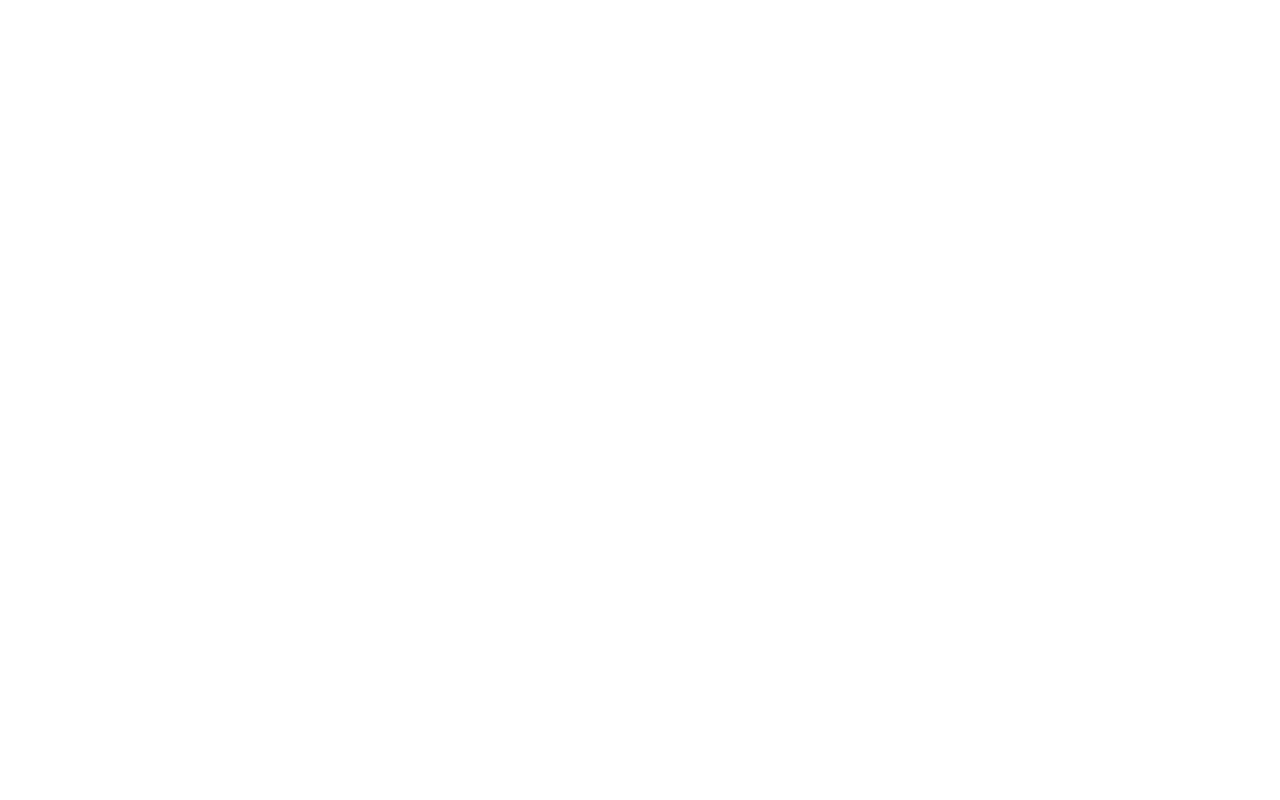
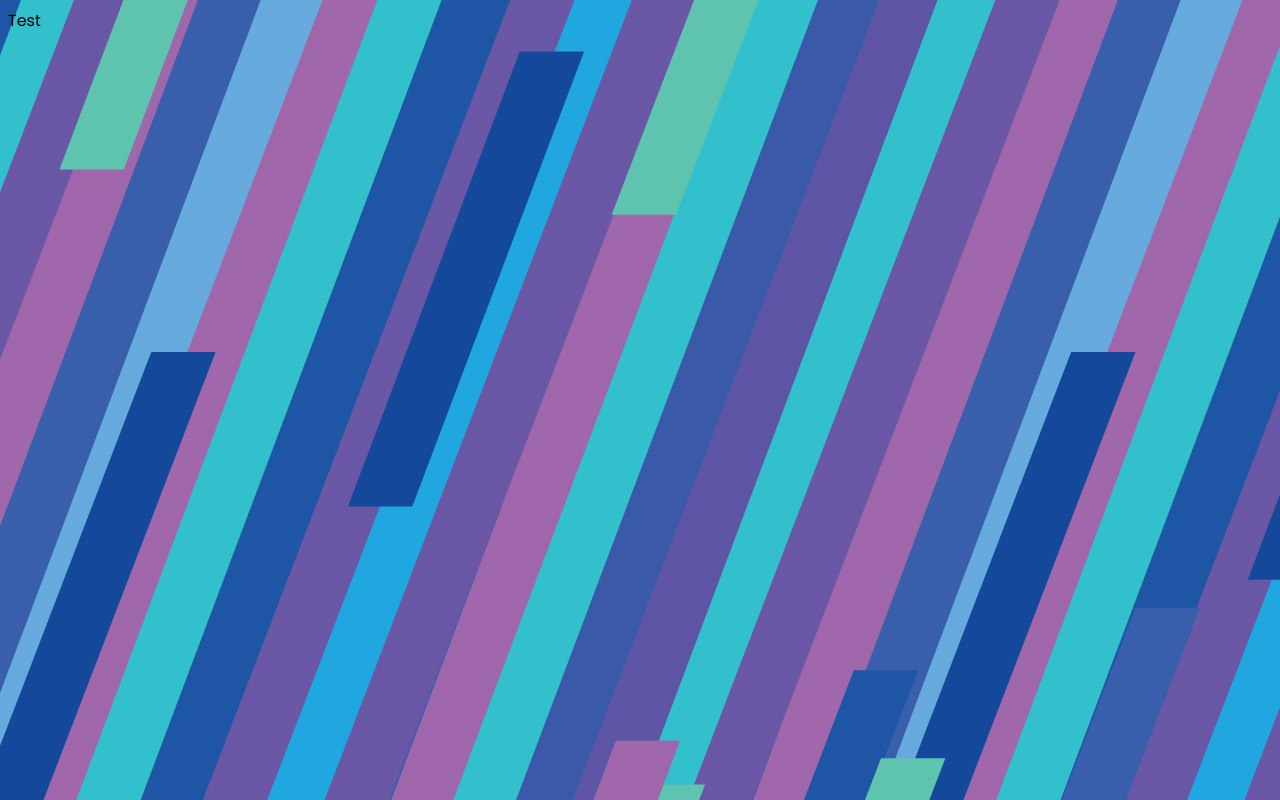
Before and after one commit to najeek/rsschool-cv, a plain HTML site: page index.html in a window 1280 px wide. Drawn offline with Linux system fonts and the light colour scheme.

Commit message:
feat: add background image and connect fonts to page

```diff
--- a/index.html
+++ b/index.html
@@ -9,6 +9,6 @@
     <link href='styles/style.css' rel="stylesheet">
 </head>
 <body>
-
+    Test
 </body>
 </html>
--- a/styles/style.css
+++ b/styles/style.css
@@ -0,0 +1,4 @@
+body {
+    font-family: 'Poppins', sans-serif;
+    background: url('../images/bg.jpg');
+}
```
Also changed, not shown: images/bg.jpg (added), images/profile.jpg (renamed from images/50197492.jpg).
